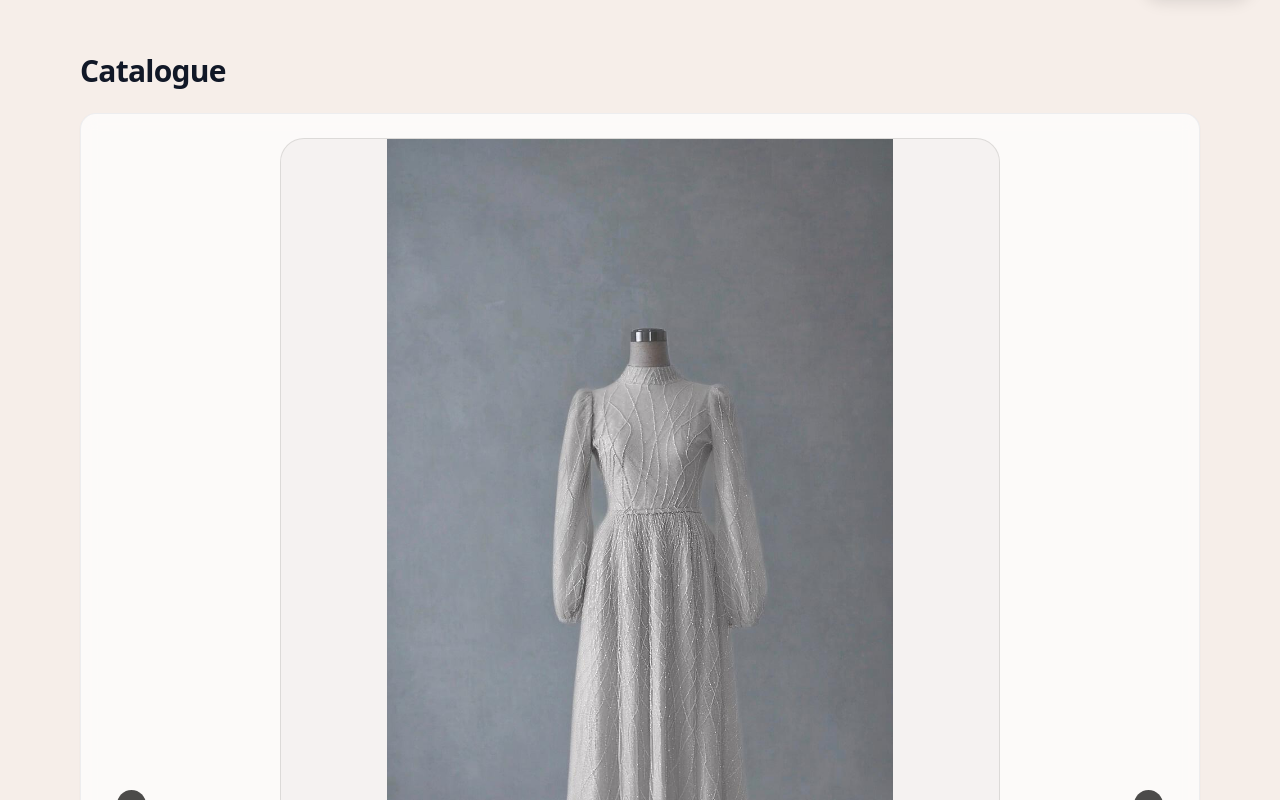
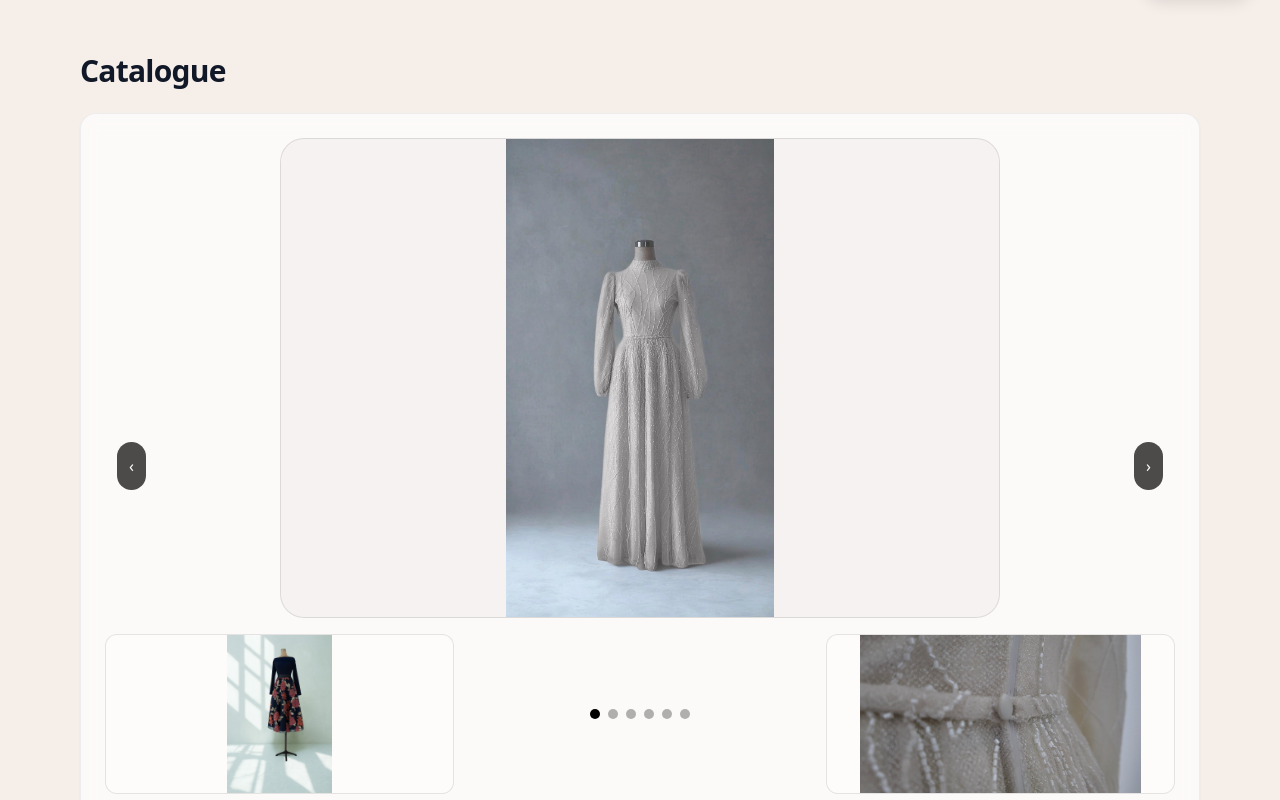
Before and after one commit to ilanpalacci26/Maisonpalacci, a React (Vite) app: page / in a window 1280 px wide. Shown: the part 780-1580 px from the top of the page. Built offline with nearby package versions, Linux system fonts and the light colour scheme.

Commit message:
Update App.jsx

```diff
--- a/src/App.jsx
+++ b/src/App.jsx
@@ -173,27 +173,31 @@ function Hero() {
 // =====================
 // Affiche toujours l'image entière, en s'adaptant au format (portrait/paysage)
 // Cadre uniforme (même taille/ratio) + image jamais rognée
+// Cadre uniforme (max 3/5 de la page) + image jamais rognée
 function SmartImage({ src, alt, eager = false }) {
   return (
     <div
       className="
         relative mx-auto
         w-full max-w-[720px]
-        aspect-[4/5]                   /* ratio commun à toutes les images */
+        aspect-[4/5]                   /* ratio uniforme */
+        max-h-[60vh]                   /* max 3/5 de la page */
         rounded-3xl overflow-hidden
         border border-black/10
         bg-black/[.03]
+        flex items-center justify-center
       "
     >
       <img
         src={src}
         alt={alt}
         loading={eager ? 'eager' : 'lazy'}
-        className="w-full h-full object-contain" /* pas de rognage */
+        className="max-h-full max-w-full object-contain"
       />
     </div>
   );
 }
+
 function Carousel() {
   const [index, setIndex] = useState(0);
   const total = CATALOG_IMAGES.length;
@@ -208,7 +212,7 @@ function Carousel() {
 
   return (
     <div className="relative">
-      {/* Image principale – cadre uniforme, jamais rognée */}
+      {/* Image principale */}
       <div className="w-full flex justify-center">
         <SmartImage
           src={current.src}
@@ -233,16 +237,12 @@ function Carousel() {
         ›
       </button>
 
-      {/* Bandeau : vignette précédente / bullets / vignette suivante */}
+      {/* Bandeau d’aperçus */}
       <div className="mt-4 grid grid-cols-3 gap-3 items-center">
         {/* Vignette précédente */}
         <button
           onClick={prev}
-          className="
-            w-full aspect-[4/5]
-            overflow-hidden rounded-xl
-            border border-black/10 bg-white/40
-          "
+          className="w-full aspect-[4/5] max-h-[20vh] overflow-hidden rounded-xl border border-black/10 bg-white/40"
           aria-label="Voir l’image précédente"
           title="Précédent"
         >
@@ -253,7 +253,7 @@ function Carousel() {
           />
         </button>
 
-        {/* Bullets au centre */}
+        {/* Bullets */}
         <div className="flex items-center justify-center gap-2">
           {CATALOG_IMAGES.map((_, i) => (
             <button
@@ -270,11 +270,7 @@ function Carousel() {
         {/* Vignette suivante */}
         <button
           onClick={next}
-          className="
-            w-full aspect-[4/5]
-            overflow-hidden rounded-xl
-            border border-black/10 bg-white/40
-          "
+          className="w-full aspect-[4/5] max-h-[20vh] overflow-hidden rounded-xl border border-black/10 bg-white/40"
           aria-label="Voir l’image suivante"
           title="Suivant"
         >
```
